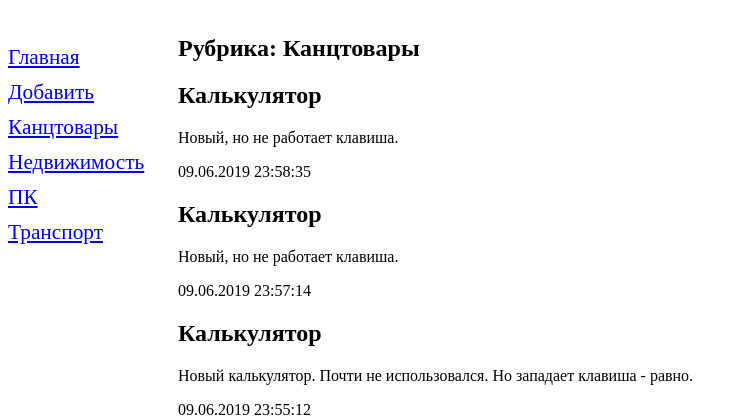
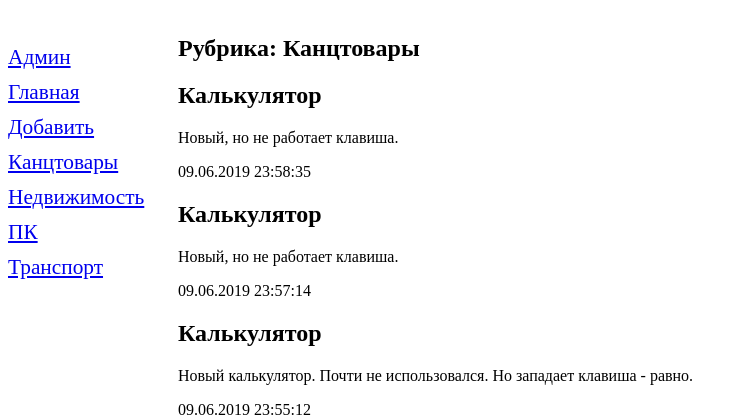
Before and after one commit to Sulladenis/django_book, a Django app: page /bboard/4/ in a window 1280 px wide. Shown: the part 98-518 px from the top of the page, without its empty margins (0-744 px from the left). Run offline with Django 3.2, Linux system fonts and the light colour scheme; data comes from the database, SQL or seed files in the repository.

Commit message:
add basic templates

```diff
--- a/bboard/templates/layout/basic.html
+++ b/bboard/templates/layout/basic.html
@@ -12,6 +12,7 @@
             <h1>Обьявления</h1>
         </header>
         <nav>
+            <a href="{% url 'admin:index' %}">Админ</a>
             <a href="{% url 'index' %}">Главная</a>
             <a href="{% url 'add' %}">Добавить </a>
             {% for rubric in rubrics %}
```
